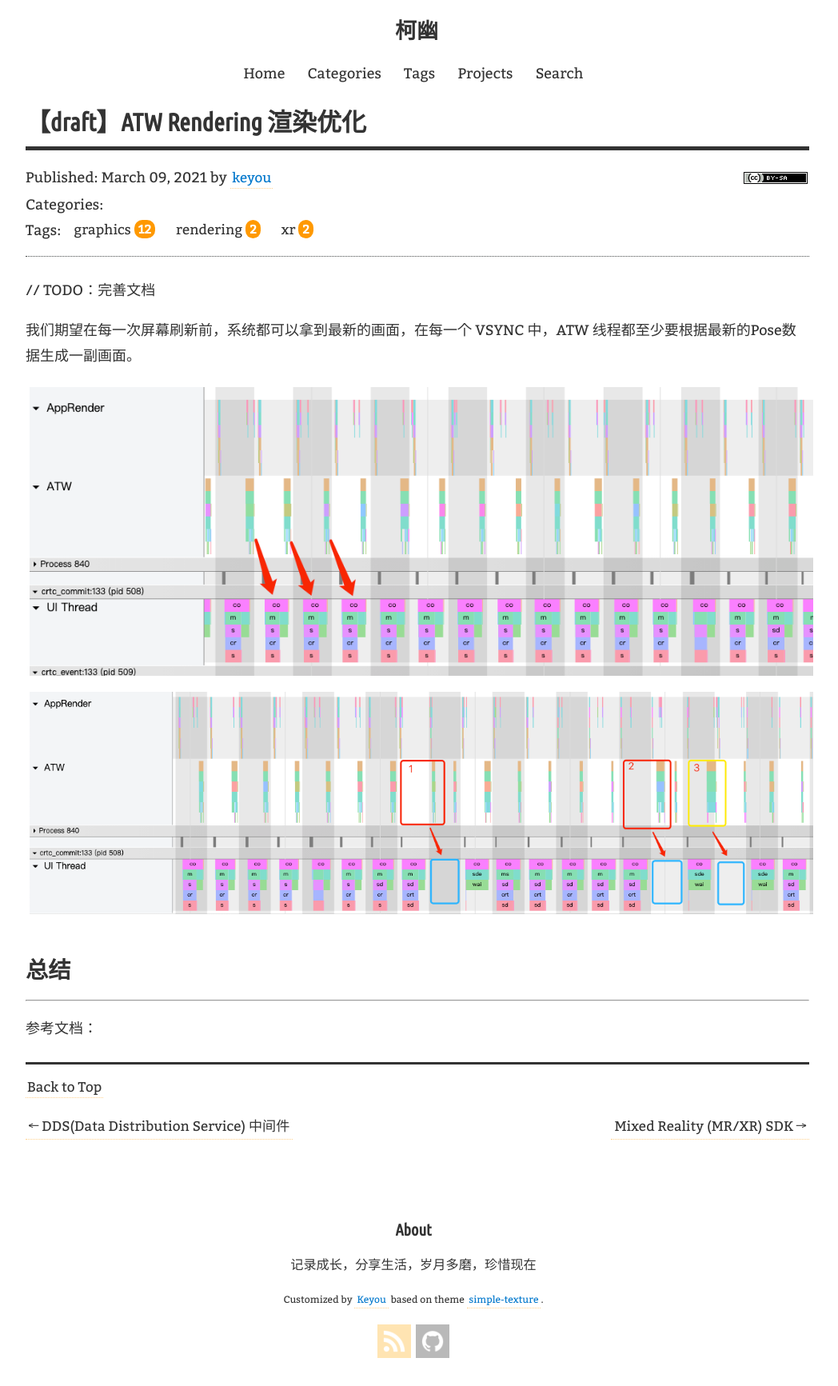
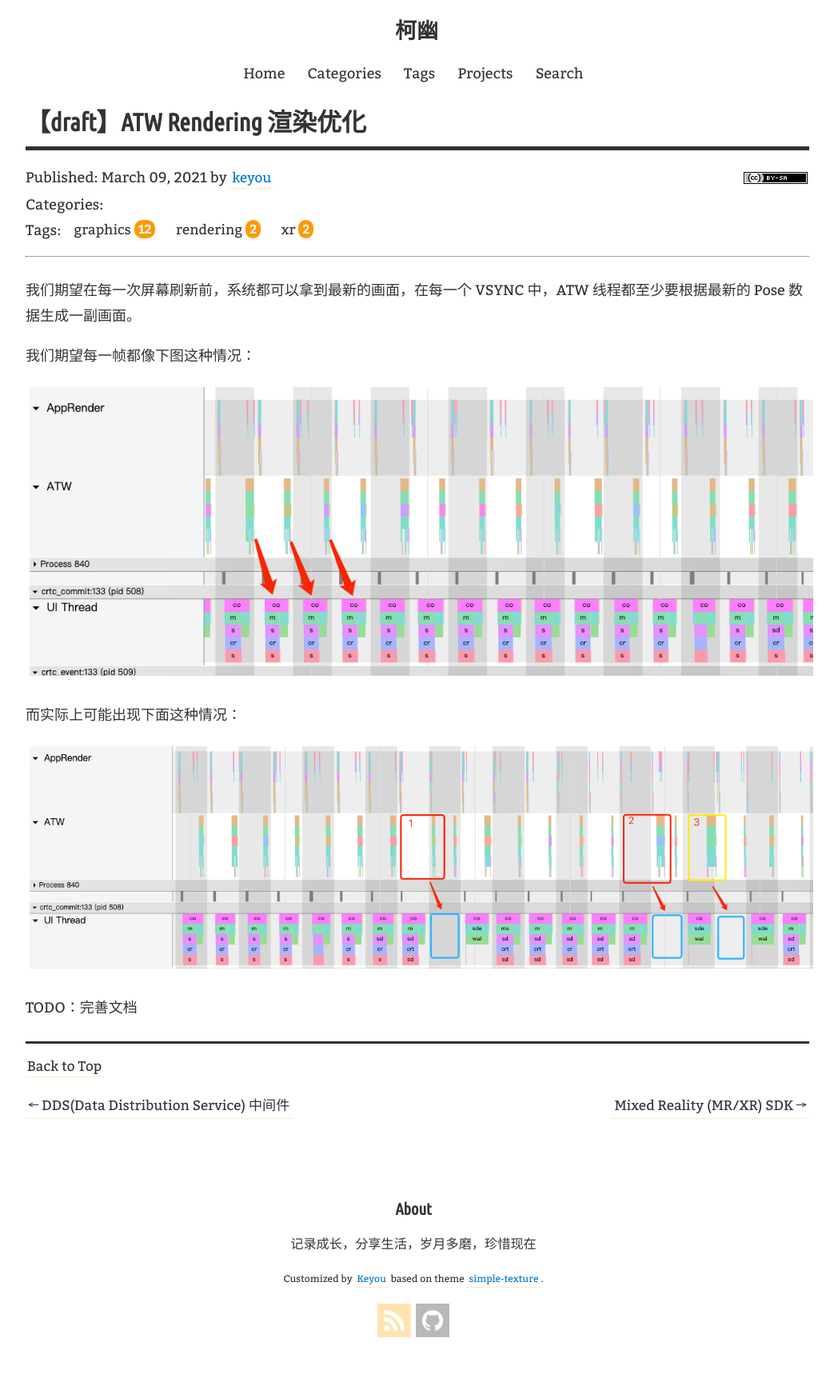
Before and after one commit to keyou/keyou.github.io, a Jekyll site: the page built from _posts/2021-03-09-atw-rendering.md, in a window 1280 px wide. Shown: the whole page at 80% size, without its empty margins (123-1171 px from the left). Built offline with Jekyll 4.4.1, drawn with Linux system fonts in a browser that asks for light colours; our own code applies the rules of GitHub Pages for plain Markdown files; comment, search, counter and statistics services are not loaded; after the commit the page ends 1707 px from its top, so only the background shows below that.

```diff
--- a/_posts/2021-03-09-atw-rendering.md
+++ b/_posts/2021-03-09-atw-rendering.md
@@ -6,15 +6,14 @@ tags:
   - rendering
 ---
 
-// TODO：完善文档
+我们期望在每一次屏幕刷新前，系统都可以拿到最新的画面，在每一个 VSYNC 中，ATW 线程都至少要根据最新的 Pose 数据生成一副画面。
 
-我们期望在每一次屏幕刷新前，系统都可以拿到最新的画面，在每一个 VSYNC 中，ATW 线程都至少要根据最新的Pose数据生成一副画面。
+我们期望每一帧都像下图这种情况：
 
 ![atw-frame-loss](/data/atw-frame-expect.png)
+
+而实际上可能出现下面这种情况：
+
 ![atw-frame-loss](/data/atw-frame-loss.png)
 
-## 总结
-
-
------
-参考文档：
+TODO：完善文档
```
Also changed, not shown: _posts/2021-03-09-xr-introduction.md (+6 -1 lines).
